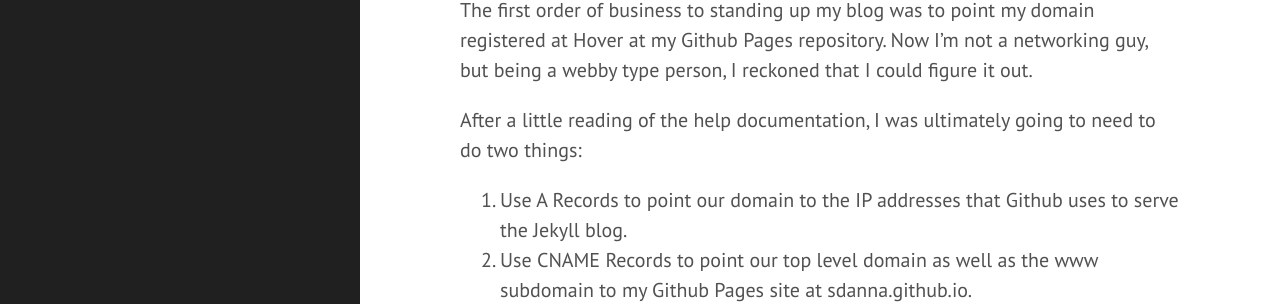
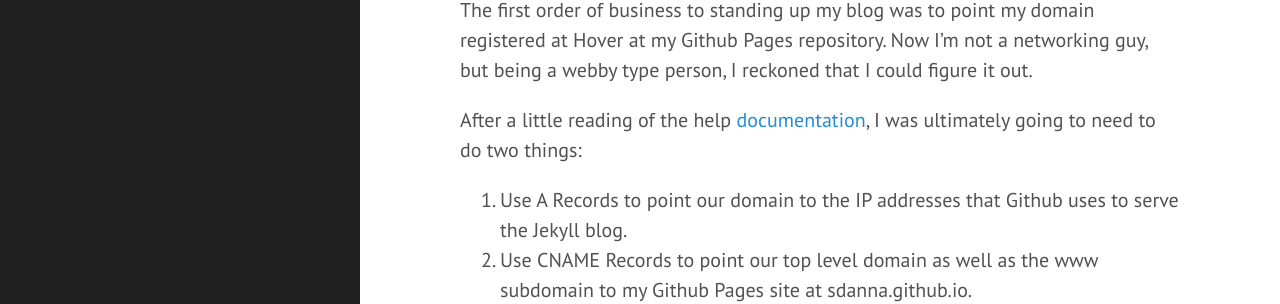
Before and after one commit to sdanna/sdanna.github.io, a Jekyll site: the page built from _posts/2014-09-10-Hover-Domain-Pointing-To-Github-Pages.md, in a window 1280 px wide and 1205 px high. Shown: the part 235-539 px from the top of the window. Built offline with Jekyll 4.4.1, drawn with Linux system fonts in a browser that asks for light colours; Markdown is read by kramdown in place of the engine named in the settings; some of the changed lines change nothing that is shown.

Commit message:
Fixing Markdown

```diff
--- a/_posts/2014-09-10-Hover-Domain-Pointing-To-Github-Pages.md
+++ b/_posts/2014-09-10-Hover-Domain-Pointing-To-Github-Pages.md
@@ -5,7 +5,8 @@
 
 The first order of business to standing up my blog was to point my domain registered at Hover at my Github Pages repository.  Now I'm not a networking guy, but being a webby type person, I reckoned that I could figure it out.
 
-After a little reading of the help documentation, I was ultimately going to need to do two things:
+After a little reading of the help [documentation](https://help.github.com/articles/about-custom-domains-for-github-pages-sites), I was ultimately going to need to do two things:
+
 1.  Use A Records to point our domain to the IP addresses that Github uses to serve the Jekyll blog.
 2.  Use CNAME Records to point our top level domain as well as the www subdomain to my Github Pages site at sdanna.github.io.
 
```
